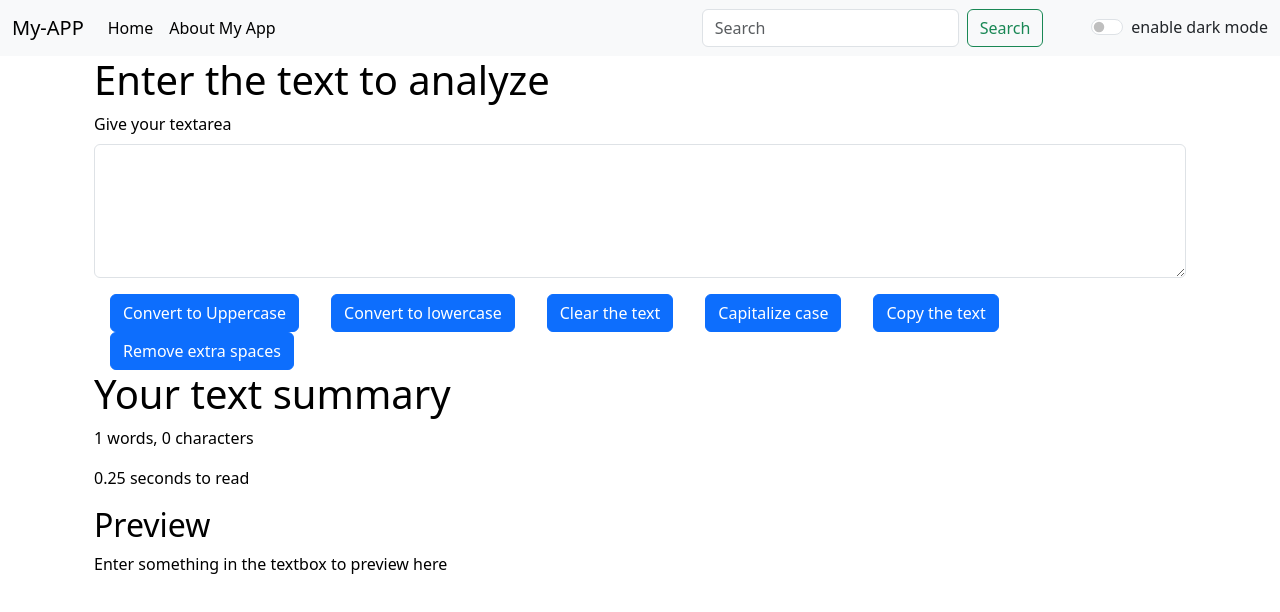
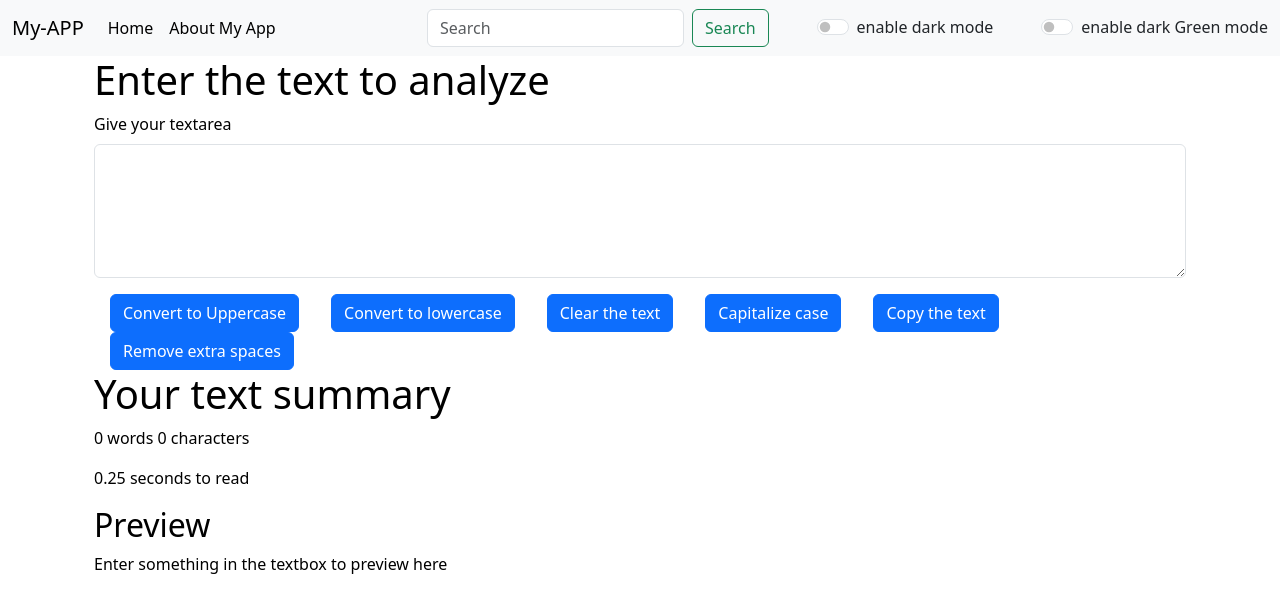
Before and after one commit to amir000621/Case-converter-with-dark-mode, a React (Create React App) app: page / in a window 1280 px wide. Shown: the top 612 px of the page. Built offline with nearby package versions, Linux system fonts and the light colour scheme.

Commit message:
Now we will setup react router

```diff
--- a/public/index.html
+++ b/public/index.html
@@ -7,8 +7,9 @@
     <meta name="theme-color" content="#000000" />
     <meta
       name="description"
-      content="Web site created using create-react-app"
+      content="Text Editor is a text based Utility"
     />
+
     <link rel="apple-touch-icon" href="%PUBLIC_URL%/logo192.png" />
 
     <link rel="manifest" href="%PUBLIC_URL%/manifest.json" />
@@ -16,8 +17,7 @@
     <!-- bootstrap css -->
     <link href="https://cdn.jsdelivr.net/npm/bootstrap@5.3.3/dist/css/bootstrap.min.css" rel="stylesheet" integrity="sha384-QWTKZyjpPEjISv5WaRU9OFeRpok6YctnYmDr5pNlyT2bRjXh0JMhjY6hW+ALEwIH" crossorigin="anonymous">
 
-
-    <title>React App</title>
+    <title>Text Editor - Home</title>
   </head>
   <body>
     <noscript>You need to enable JavaScript to run this app.</noscript>
--- a/src/App.js
+++ b/src/App.js
@@ -3,6 +3,7 @@ import './App.css';
 //import About from './components/About';
 import Navbar from './components/Navbar';
 import TextForm from './components/textForm';
+import Alert from './components/Alert';
 
 //jo bhi kuchh ham is file mein likehnge vahi sab kuchh hame UI pr show hoga and is file ko ham index.js se connect krte hai
 /*{/* anything that we have return in curly braces are treat as js
@@ -10,33 +11,74 @@ let name = "Amir"
 <h1>Hello {name} </h1> */
 //props mean properties hamne ek component banaya ham us mein kuchh chje pass krna chahte hai mean kuchh vaiables hai jo ki mein bataunga ki kya honge wahi props hai
 function App() {
+
   //ham dark mode ki jyada se jyada control yaha app.js mein rakhenge taki sare state control kr sake
   const [mode, setMode] = useState('light');//whether dark mode is enable or not(initially i set darkmode as false mean dark mode is off when user click on button we set dark mode as true mean dark mode is enabled)
-
   //*** i made the state name mode then i pass this state as a prop to the other component like below <TextForm heading = "Enter the text to analyze" mode = {mode} toggleMode = {toggleMode} /> so that i can also acces it in the components or their file this is called This is called prop drilling (passing data from parent to child)
 
+
+//darkGreen mode
+  const [greenMode,setGreenMode] = useState('light');
+
+  const darkGreen = () =>{
+    if(greenMode === 'light'){
+      setGreenMode('green')
+      setMode('light')//turn off dark mode if it was open when we enable green
+      document.body.style.backgroundColor = '#abebc6 '
+      document.title = 'Text Editor- green mode'
+
+    }
+    else{
+      setGreenMode('light')
+      document.body.style.backgroundColor = 'white'
+      document.title = 'Text Editor- light mode'
+    }
+  }
+
+  const [alert,setAlert] = useState(null);
+
+  const showAlert = (message,type) =>{
+    setAlert({
+      msg:message,
+      type:type
+    })
+    setTimeout(()=>{
+      setAlert(null)
+    },2000)
+  }
 
   const toggleMode = () =>{
     if(mode === 'light'){
       setMode('dark')
+      setGreenMode('light')
       document.body.style.backgroundColor = 'grey'
+      showAlert("Dark mode has been enabled","success")
+      document.title = 'Text Editor- dark mode'
+
     }
     else{
       setMode('light')
       document.body.style.backgroundColor = 'white'
+      showAlert("Light mode has been enabled","success")
+      document.title = 'Text Editor- light mode'
 
     }
+
   }
   return (
    <>
    {/* yaha mene ek navbar componennt ko import kara and use is tarh kra ke jaha chaho use kro with different title mean ek hi nav ko kahi bhi usekro yaha mene tiitle ko aese rakha hai ke use change kr sake use krte waqt about ko bhi aese hi rakha hai */}
 
    {/*  mode = {mode} ye dono component ko props ke tarah pass kre kyuki dono jagha use hai and toggleMode = {toggleMode} ye sirf Navbar ko diya kyuki swith sirf wahi mojud hai kahi or nhi */}
-<Navbar title = "My-APP" abouttext = "About My App" mode = {mode} toggleMode = {toggleMode} modeName = {mode==='light'? 'enable dark mode': 'disable dark mode'}/>
+<Navbar title = "My-APP" abouttext = "About My App" mode = {mode} toggleMode = {toggleMode} darkGreen= {darkGreen} modeName = {mode==='light'? 'enable dark mode': 'disable dark mode'}
+greenModeName = {greenMode ==='light'? 'enable dark Green mode': 'disable dark Green mode'}
+greenMode = {greenMode}
+/>
+
+<Alert alert = {alert}/>
 {/* bootstrap ki class hoti hai container jise dene se ye textArea jara badhiya sa ho jayga apne aap */}
 <div className="container">
-<TextForm heading = "Enter the text to analyze" mode = {mode}  />
-
+<TextForm heading = "Enter the text to analyze" mode = {mode} showAlert = {showAlert} greenMode = {greenMode} />
 {/* <About mode = {mode} /> => ye about.js ko mene remove kr diya kyuki UI pr achha nhi lag raha tha */}
 </div>
    </>
--- /dev/null
+++ b/src/components/Alert.css
@@ -0,0 +1,17 @@
+.alert-dismissible {
+    opacity: 1;
+    transition: opacity 1s ease-in-out;
+    animation: fadeOut 2s forwards;
+  }
+
+  @keyframes fadeOut {
+    0% {
+      opacity: 1;
+    }
+    90% {
+      opacity: 1;
+    }
+    100% {
+      opacity: 0;
+    }
+  }
--- /dev/null
+++ b/src/components/Alert.js
@@ -0,0 +1,23 @@
+import React from 'react'
+import './Alert.css'
+
+export default function Alert(props) {
+    const capitalize=(word)=>{
+        const lower = word.toLowerCase();
+        return lower.charAt(0).toUpperCase() + lower.slice(1);
+    }
+  return ( props.alert &&  <div className={`alert alert-${props.alert.type} alert-dismissible fade show`}role="alert">
+           <strong>{capitalize(props.alert.type)}</strong>:{props.alert.msg}
+        </div>
+  )
+}
+
+////initial mien alert null hai to react ne kuchh ni dikhaya lekin jab dark mode enable kra ya kuchh or enable kara to showAlert trigger hua ab vo falsy nhi raha ab usne div ko render kr diya
+    /*Agar condition truthy hai (jaise true, object, non-empty string, number ≠ 0):
+Toh && ka right side <div>Hello</div> evaluate hota hai
+➤ Render hota hai
+Agar condition falsy hai (jaise false, null, undefined, 0, ''):
+Toh && expression short-circuit ho jata hai
+➤ Kuch bhi render nahi hota */
+    // ✅Initially: alert = null → props.alert && <div>...</div> returns null → Nothing renders.
+//✅ After showAlert(): alert becomes an object → condition passes → div is rendered.
--- a/src/components/Navbar.js
+++ b/src/components/Navbar.js
@@ -6,7 +6,7 @@ import PropTypes from 'prop-types'
 export default function Navbar(props) {
 
   return (
-    <nav className={`navbar navbar-expand-lg navbar-${props.mode} bg-${props.mode}`}>
+    <nav className={`navbar navbar-expand-lg ${props.greenMode === 'green' ? 'bg-success' : `navbar-${props.mode} bg-${props.mode}`}`}>
     <div className="container-fluid">
       <a className="navbar-brand" href="/">{props.title}</a>
       <button className="navbar-toggler" type="button" data-bs-toggle="collapse" data-bs-target="#navbarSupportedContent" aria-controls="navbarSupportedContent" aria-expanded="false" aria-label="Toggle navigation">
@@ -30,10 +30,17 @@ export default function Navbar(props) {
           <button className="btn btn-outline-success" type="submit">Search</button>
         </form>
 
-        {/*here we take a switch from bootstrap*/}
+{/* to combine both switches i used checked = {props.mode === 'darkGreen'} ,,checked = {props.mode === 'dark'} so that when one is click to open another one is close automatically but its not all i also change onclick to onChange in both swithches bcz React recommends this for checkboxes/switches */}
+        {/*here we take a switch from bootstrap for dark mode*/}
             <div className={`form-check form-switch ms-5 text-${props.mode==='light'?'dark':'light'}`}>
-      <input className="form-check-input" type="checkbox" onClick={props.toggleMode} role="switch" id="switchCheckDefault"/>
-      <label className= "form-check-label" htmlFor="switchCheckDefault">{props.modeName}</label>
+      <input className="form-check-input" type="checkbox" onChange={props.toggleMode} role="switch" checked = {props.mode === 'dark'}id="switchCheckDefault-1"/>
+      <label className= "form-check-label" htmlFor="switchCheckDefault-1">{props.modeName}</label>
+    </div>
+            {/*here we take a switch from bootstrap for dark blue mode*/}
+            <div className={`form-check form-switch ms-5 text-${props.greenMode==='light'?'green':'light'}`}>
+      <input className="form-check-input" type="checkbox"
+      checked = {props.greenMode === 'green'} onChange={props.darkGreen} role="switch" id="switchCheckDefault-2"/>
+      <label className= "form-check-label" htmlFor="switchCheckDefault-2">{props.greenModeName}</label>
     </div>
 
       </div>
--- a/src/components/textForm.js
+++ b/src/components/textForm.js
@@ -6,6 +6,7 @@ State Hooks
 State lets a component “remember” information like user input. For example, a form component can use state to store the input value, while an image gallery component can use state to store the selected image index.
 */
 import React,{useState} from 'react'
+import showAlert from '../App.js'
 
 //start wala text hoga and update wala setText(aese hi mein [count,setCount],[index,setIndex] apne hisaab se rakh sakte hai)
 
@@ -17,28 +18,32 @@ export default function TextForm(props) {
     //console.log("UpperCase was Clicked:" + text)
     let newText = text.toUpperCase();
     setText(newText)
+    props.showAlert("converted to Uppercase","success")
   };
 
   const handledownClick = ()=>{
     let newText = text.toLowerCase();
     setText(newText)
+    props.showAlert("converted to LowerCase","success")
   };
 
   const handleClearClick = ()=>{
     let newText = '';
     setText(newText)
+    props.showAlert("text is cleared","success")
   };
 
   //slice(1) is a JavaScript string method that returns a portion of the string starting from index 1 to the end.
   const handleCapitalizeCase = () =>{
     let newText = text.split(" ").map(word =>word.charAt(0).toUpperCase() + word.slice(1).toLowerCase()).join(" ")
     setText(newText)
+    props.showAlert("Text is Capitalized","success")
   };
 
     const handleCopyText = ()=>{
       navigator.clipboard.writeText(text)
     .then(()=>{
-        alert ("copy to clipboard")
+      props.showAlert("Text is copied","success")
       })
 
     .catch(error =>{
@@ -49,12 +54,18 @@ export default function TextForm(props) {
     const handleExtraSpaces = () =>{
       let newText = text.split(/[ ]+/);// this is called regex to remove extra spaces
       setText(newText.join(" "))
+      props.showAlert("Extra space is removed","success")
     }
 
   const handleChange = (event) =>{
    // console.log("On Change")
     setText(event.target.value)//user jo bhi value de vo add ho jaye already written value mein mean ab input de sakte h new value text setText mein update hoti ja rahi hai
   };
+
+  /*text.trim() → removes leading/trailing spaces
+.split(/\s+/) → splits on any whitespace (spaces, tabs, newlines)
+.filter(word => word.length !== 0) → removes empty strings
+.length → counts actual words */
 
   const [text, setText] = useState('');//is line ko function component ke andar rakhna hota hai
 
@@ -66,7 +77,8 @@ export default function TextForm(props) {
     {/* this className mb-3 is bootstrap class mean margin bottom 3 */}
       <div className="mb-3">
         <label htmlFor="myBox" className='form-label'>Give your textarea</label>
-        <textarea className='form-control' id='myBox' rows={5} value={text} onChange={handleChange} style={{backgroundColor:props.mode==='dark'?'gray':'white',color:props.mode==='dark'?'white':'black'}} ></textarea>
+        <textarea className='form-control' id='myBox' rows={5} value={text} onChange={handleChange} style={{backgroundColor: props.greenMode=== 'green'?'#d4efdf':props.mode==='dark'?'gray':'white',
+        color: props.greenMode=== 'green'?'#a2d9ce':props.mode==='dark'?'white':'black'}}></textarea>
       </div>
       <button className="btn btn-primary mx-3" onClick={handleUpClick}>Convert to Uppercase</button>
       <button className="btn btn-primary mx-3" onClick={handledownClick}>Convert to lowercase</button>
@@ -79,7 +91,7 @@ export default function TextForm(props) {
     <div className="container" style={{color:props.mode==='dark'?'white':'black'}}>
       <h1>Your text summary</h1>
       {/* split() splits a string into an array of substrings, and returns the array: How,are,you,doing,today? */}
-      <p>{text.split(" ").length} words, {text.length} characters</p>
+      <p>{text.trim().split(/\s+/).filter(word => word.length !== 0).length} words {text.replace(/\s/g, '').length} characters</p>
       <p> {0.25*text.split(" ").length} seconds to read</p>
       <h2>Preview</h2>
       <p>{text.length>0?text:"Enter something in the textbox to preview here"}</p>
```
Also changed, not shown: 1 other file (tests, documents, lock files or other folders).
